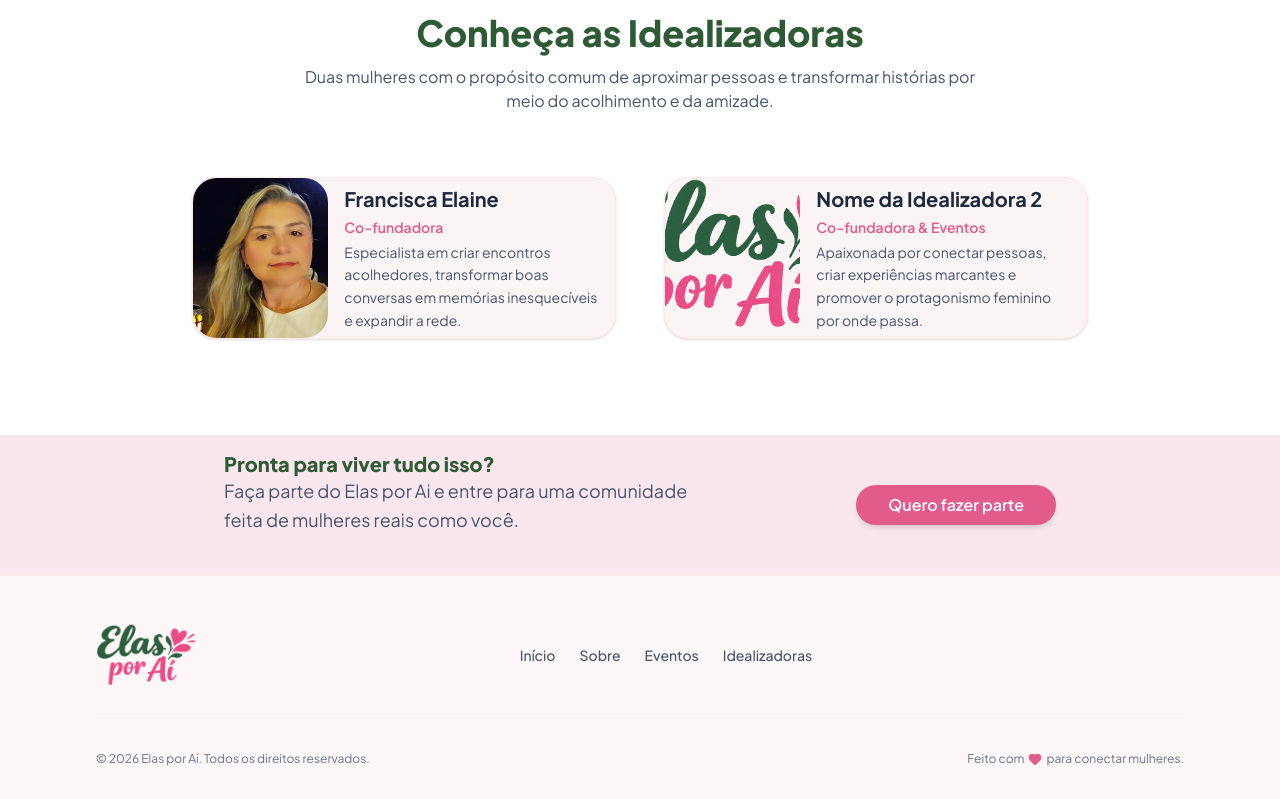
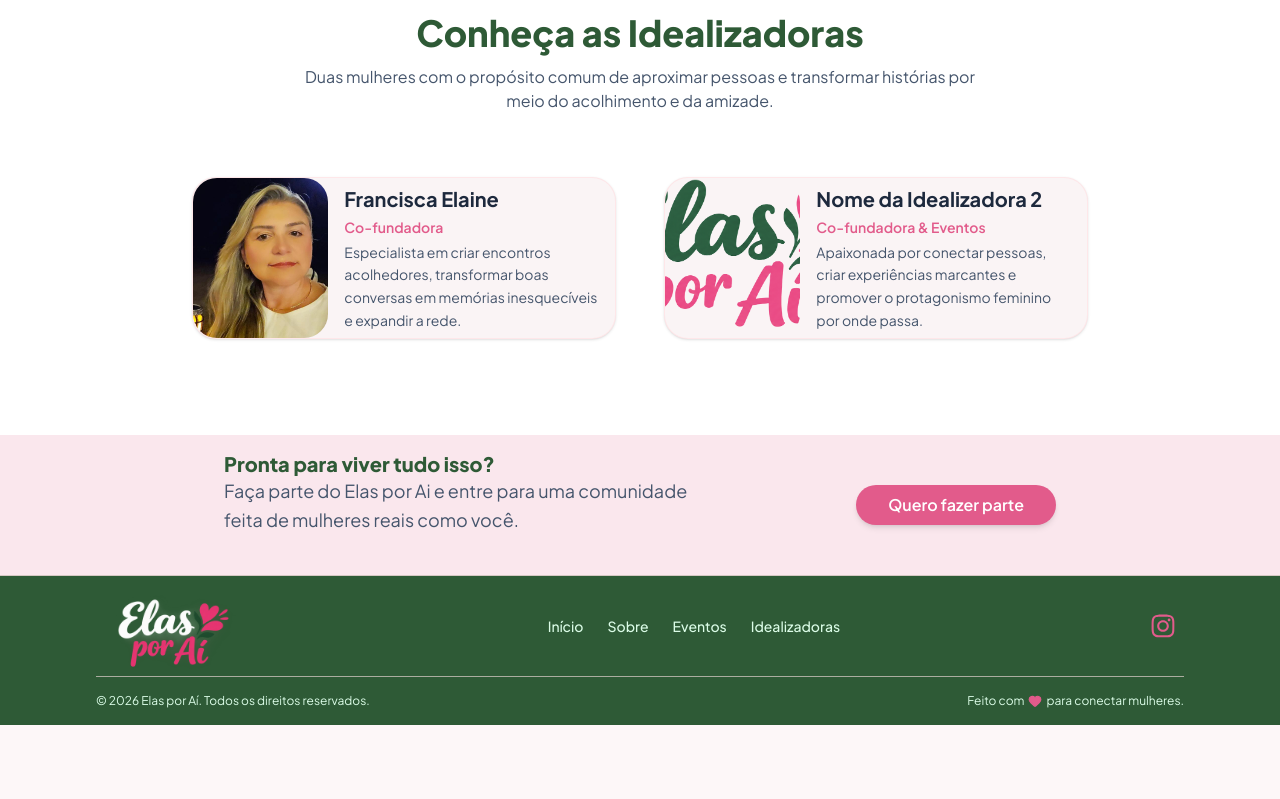
Before and after one commit to elasporai/elas-por-ai, a Next.js app: page / in a window 1280 px wide. Shown: the part 2183-2982 px from the top of the page. After the commit the page ends 2908 px from the top, so only its background shows below. Built offline with nearby package versions, Linux system fonts and the light colour scheme.

Commit message:
adiciona footer

```diff
--- a/package.json
+++ b/package.json
@@ -16,6 +16,7 @@
     "next": "16.4.0",
     "react": "19.3.0",
     "react-dom": "19.3.0",
+    "react-icons": "^5.7.0",
     "shadcn": "^4.21.4",
     "tw-animate-css": "^1.4.0"
   },
--- a/src/components/Footer.tsx
+++ b/src/components/Footer.tsx
@@ -1,23 +1,23 @@
 import Link from "next/link";
 import Image from "next/image";
 import { Heart } from "lucide-react";
+import { FaInstagram } from "react-icons/fa";
 
 export function Footer() {
   return (
-    <footer className="bg-brand-cream border-t border-rose-100/80 pt-12 pb-8">
-      <div className="max-w-6xl mx-auto px-4 sm:px-6 lg:px-8 space-y-8">
-        <div className="flex flex-col md:flex-row items-center justify-between gap-6 pb-8 border-b border-rose-100/60">
-          {/* Logo */}
+    <footer className="bg-brand-green border-t border-rose-100/80 text-green-100">
+      <div className="max-w-6xl mx-auto px-4 sm:px-6 lg:px-8 space-y-4">
+        <div className="flex flex-col md:flex-row items-center justify-between gap-6 border-b border-rose-100/60">
           <Link href="/">
             <Image
-              src="/logo-floral.svg"
+              src="/logo-footer.png"
               alt="Logo Elas por Aí"
-              width={100}
-              height={35}
+              width={150}
+              height={50}
             />
           </Link>
 
-          <nav className="flex flex-wrap items-center justify-center gap-6 text-sm font-medium text-slate-600">
+          <nav className="flex flex-wrap items-center justify-center gap-6 text-sm font-medium text-green-100">
             <Link
               href="#inicio"
               className="hover:text-brand-pink transition-colors"
@@ -50,17 +50,13 @@ export function Footer() {
               target="_blank"
               aria-label="Instagram"
               className="p-2 rounded-full hover:bg-brand-pink/10 transition-colors"
-            ></Link>
-            <Link
-              href="https://linkedin.com"
-              target="_blank"
-              aria-label="LinkedIn"
-              className="p-2 rounded-full hover:bg-brand-pink/10 transition-colors"
-            ></Link>
+            >
+              <FaInstagram size={26} />
+            </Link>
           </div>
         </div>
 
-        <div className="flex flex-col sm:flex-row items-center justify-between text-xs text-slate-500 gap-4">
+        <div className="flex flex-col sm:flex-row items-center justify-between text-xs gap-4 pb-4">
           <p>
             © {new Date().getFullYear()} Elas por Aí. Todos os direitos
             reservados.
```
Also changed, not shown: public/logo-footer.png (added), 1 other file (tests, documents, lock files or other folders).
